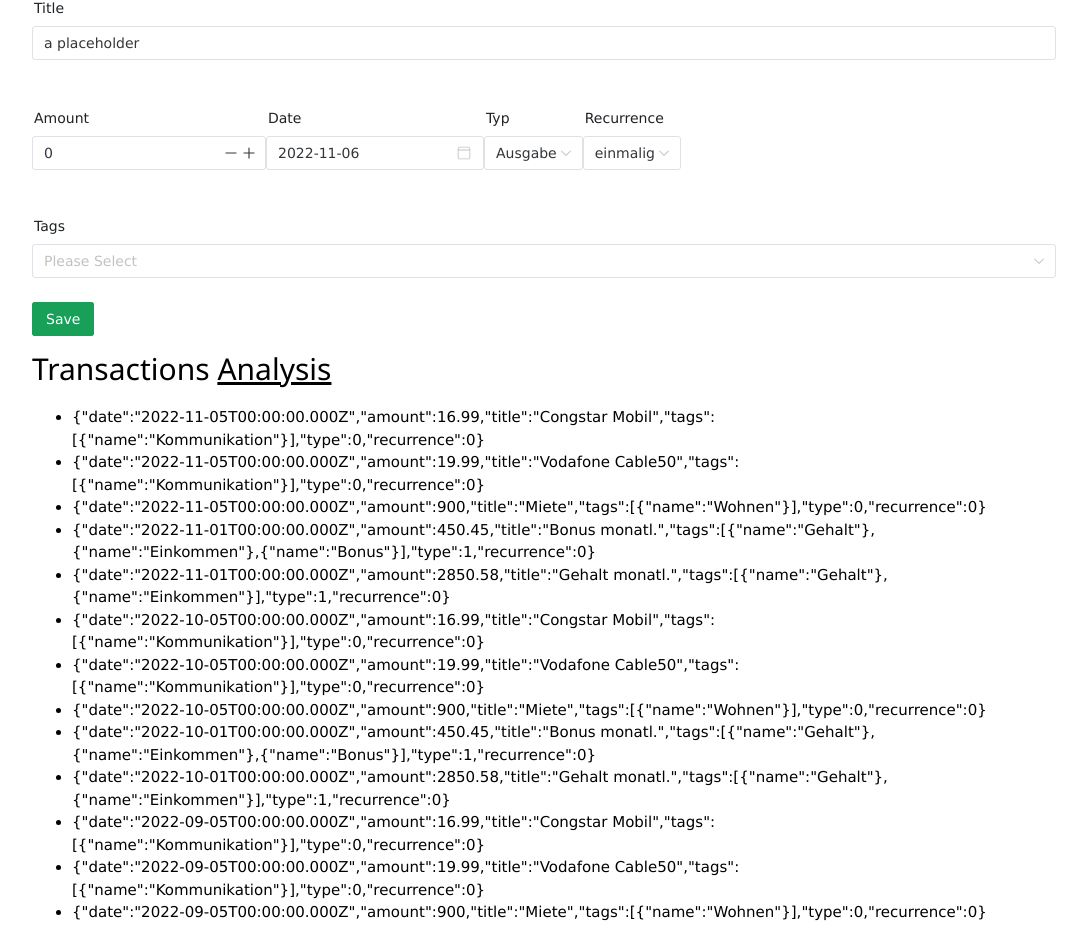
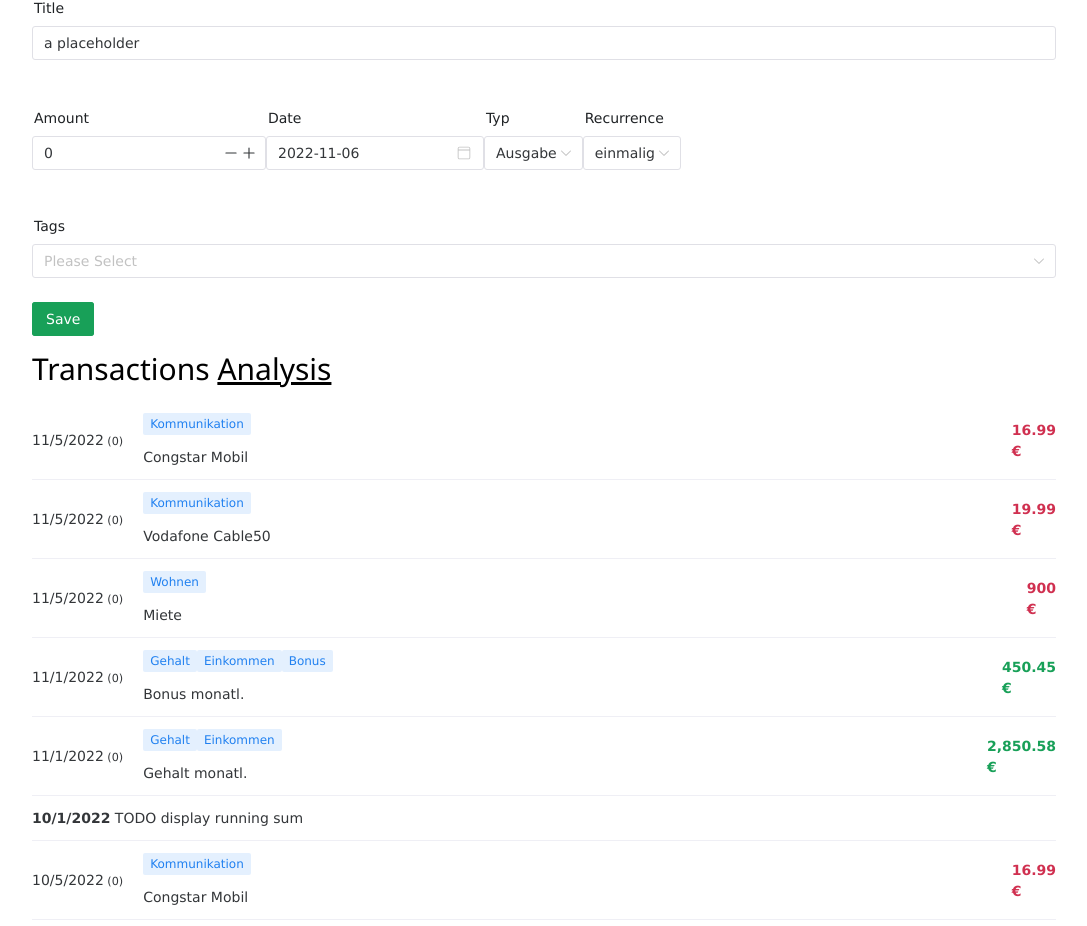
Before and after one commit to njustus/budgeting, a Vue app: page / in a window 1280 px wide. Shown: the top 926 px of the page, without its empty margins (96-1183 px from the left). Built offline with nearby package versions, Linux system fonts and the light colour scheme.

Commit message:
display transactions as list

```diff
--- a/src/components/transactions/transaction-list.vue
+++ b/src/components/transactions/transaction-list.vue
@@ -1,14 +1,62 @@
 <script setup lang="ts">
-import { useAppStore } from '@/stores/app-state'
-import { inject } from 'vue'
+import {useAppStore} from '@/stores/app-state'
+import type {Transaction} from "@/models/state";
+import {TransactionType} from "@/models/state";
 
 const store = useAppStore();
+//TODO intermediate sums per month
 
-//TODO add styling for a list
-//TODO intermediate sums per month
+function monthDescription(idx:number): string | null {
+    if(idx===0) {
+        return null
+    }
+
+    const t1 = store.sortedTransactions[idx-1]
+    const t2 = store.sortedTransactions[idx]
+
+    const isMonthDifferent = t1.date.getFullYear() != t2.date.getFullYear() || t1.date.getMonth() != t2.date.getMonth()
+    return isMonthDifferent ? new Date(t2.date.getFullYear(), t2.date.getMonth(), 1).toLocaleDateString() : null
+}
+
+
+function getType(transaction: Transaction): 'error' | 'success' {
+  switch(transaction.type) {
+    case TransactionType.Expense:
+      return 'error'
+    case TransactionType.Income:
+      return 'success'
+  }
+}
 </script>
 
 <template>
+  <n-list>
+    <template v-for="(transaction, idx) of store.sortedTransactions" v-bind:key="idx">
+      <n-list-item v-if="monthDescription(idx)">
+        <n-thing>
+          <strong>{{ monthDescription(idx) }}</strong>
+          TODO display running sum
+        </n-thing>
+      </n-list-item>
+
+      <n-list-item>
+        <n-thing>
+          <template #description>
+            <n-tag type="info" size="small" :bordered="false" v-for="tag of transaction.tags">{{tag.name}}</n-tag>
+          </template>
+          {{transaction.title}}
+        </n-thing>
+
+        <template #prefix>{{transaction.date.toLocaleDateString()}}<small>&nbsp;({{transaction.recurrence}})</small></template>
+        <template #suffix>
+          <strong>
+            <n-text :type="getType(transaction)">{{transaction.amount.toLocaleString()}} €</n-text>
+          </strong>
+        </template>
+      </n-list-item>
+      </template>
+  </n-list>
+
   <ul>
     <li v-for="transaction of store.sortedTransactions">
       {{JSON.stringify(transaction)}}
```
